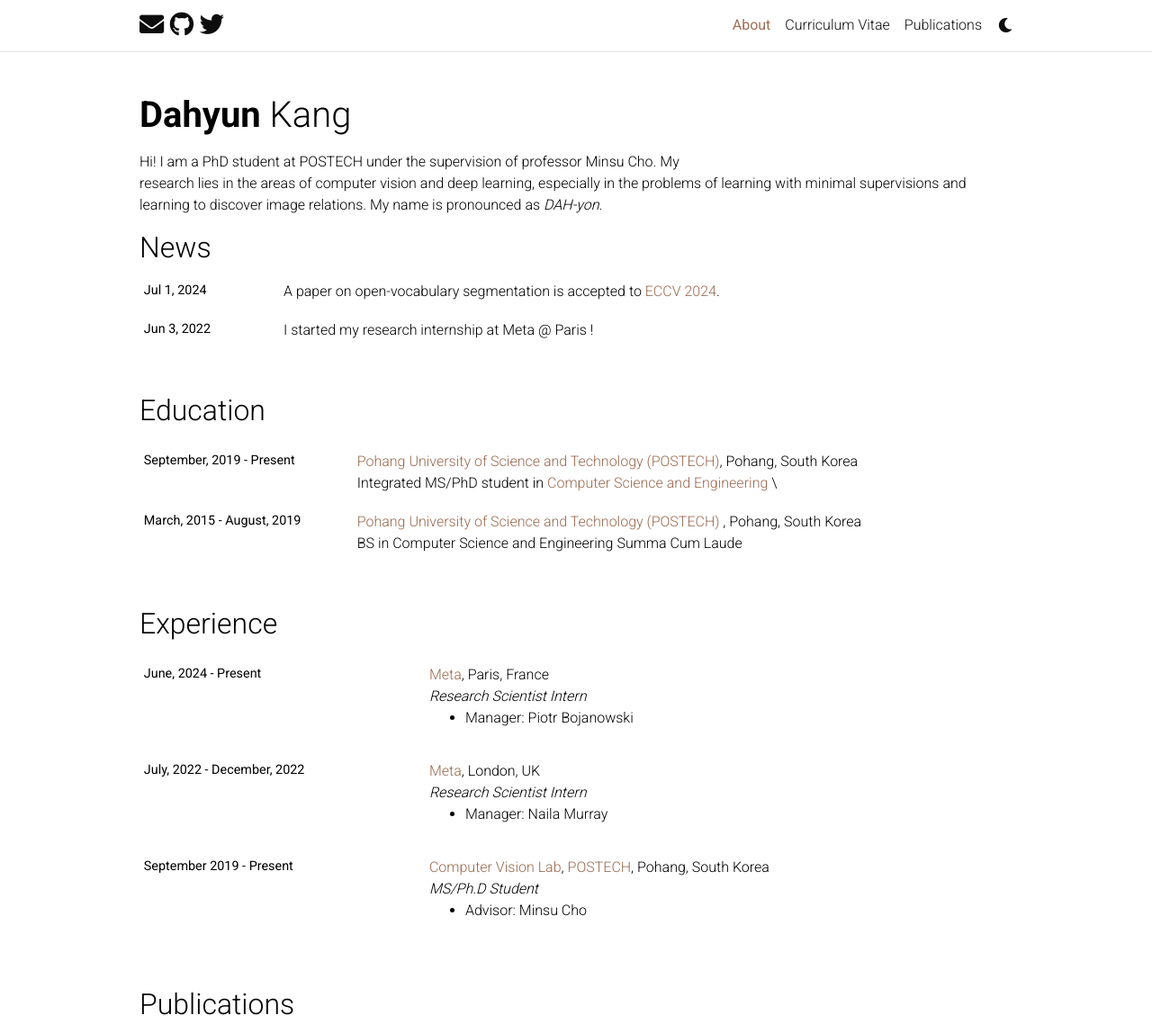
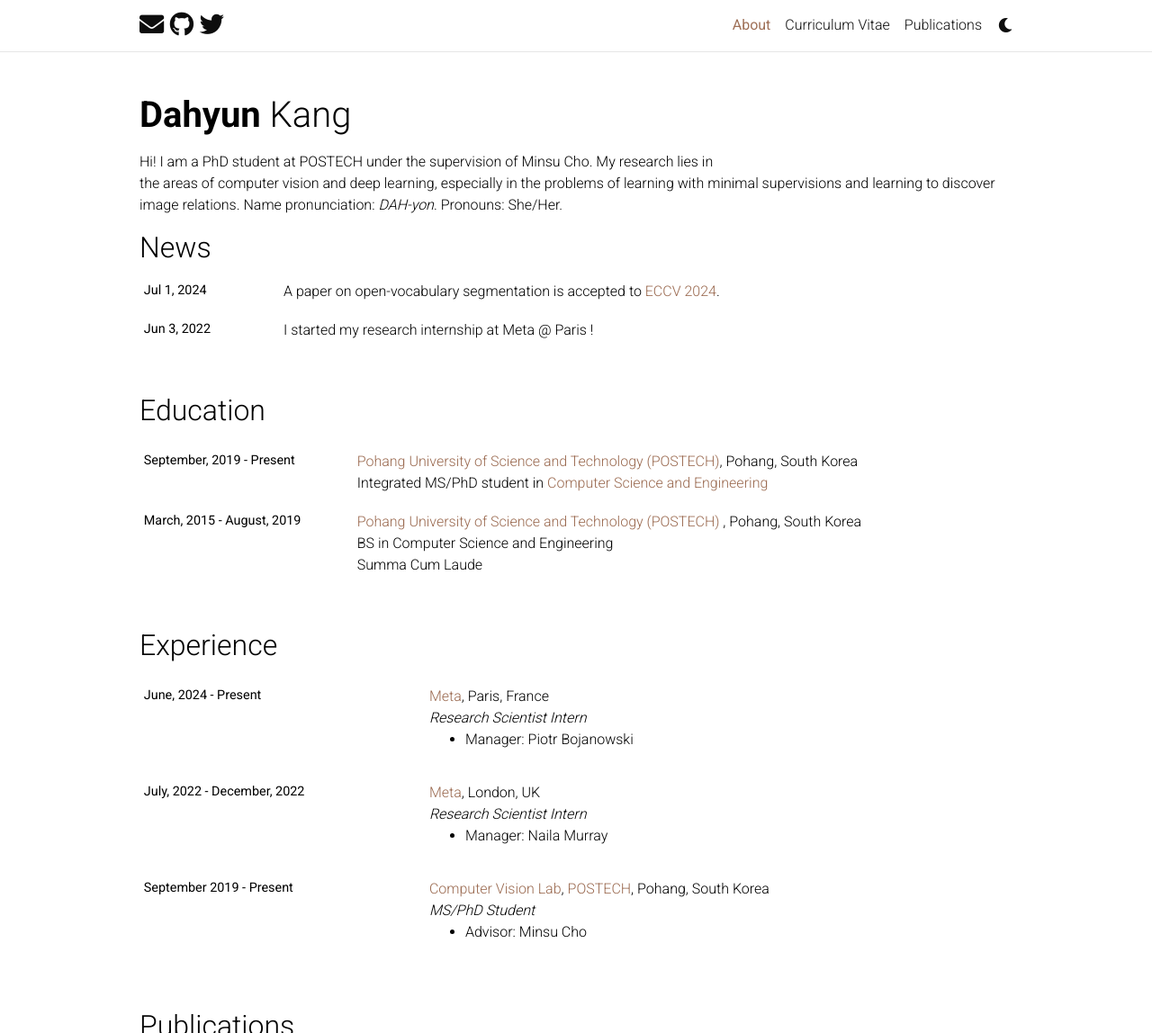
Before and after one commit to dahyun-kang/dahyun-kang.github.io, a Jekyll site: the page built from _pages/about.md, in a window 1280 px wide and 1400 px high, cut to the strip 0-1148 px from the top of the window. Shown: the whole strip at 90% size. Built offline with Jekyll 4.4.1, drawn with Linux system fonts in a browser that asks for light colours; comment, search, counter and statistics services are not loaded; a style sheet for code colours, icons or effects is not loaded.

Commit message:
Fix inconsistency

```diff
--- a/_pages/about.md
+++ b/_pages/about.md
@@ -18,5 +18,6 @@ honors: true # includes a list of experience items
 social: true  # includes social icons at the bottom of the page
 ---
 
-Hi! I am a PhD student at POSTECH under the supervision of professor Minsu Cho. My research lies in the areas of computer vision and deep learning, especially in the problems of learning with minimal supervisions and learning to discover image relations.
-My name is pronounced as *DAH-yon*.
+Hi! I am a PhD student at POSTECH under the supervision of Minsu Cho. My research lies in the areas of computer vision and deep learning, especially in the problems of learning with minimal supervisions and learning to discover image relations.
+Name pronunciation: *DAH-yon*.
+Pronouns: She/Her.
```
Also changed, not shown: _education/education_1.md (+1 -1 lines), _education/education_2.md (+1 -1 lines), _experience/experience_1.md (+1 -1 lines).
